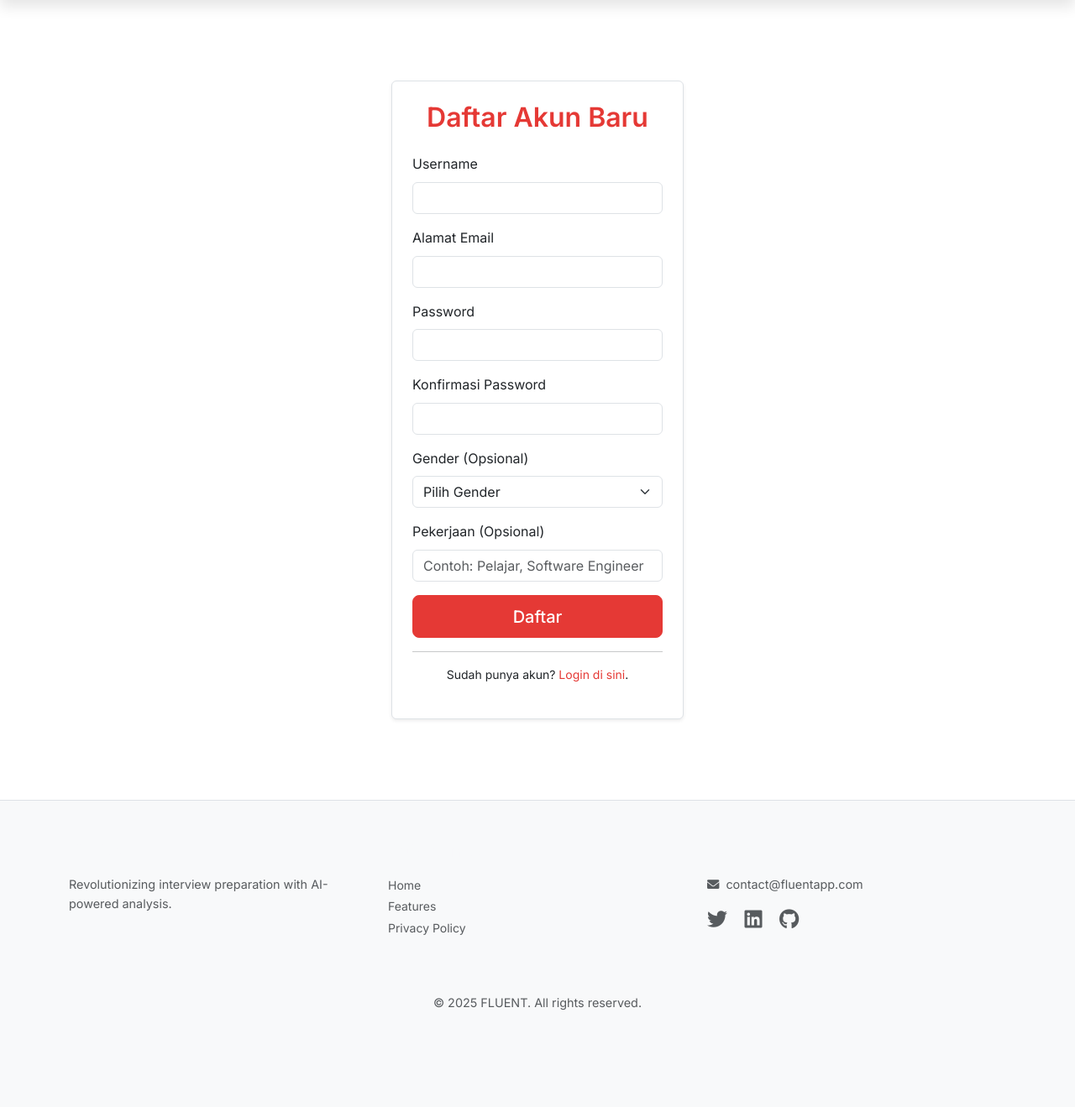
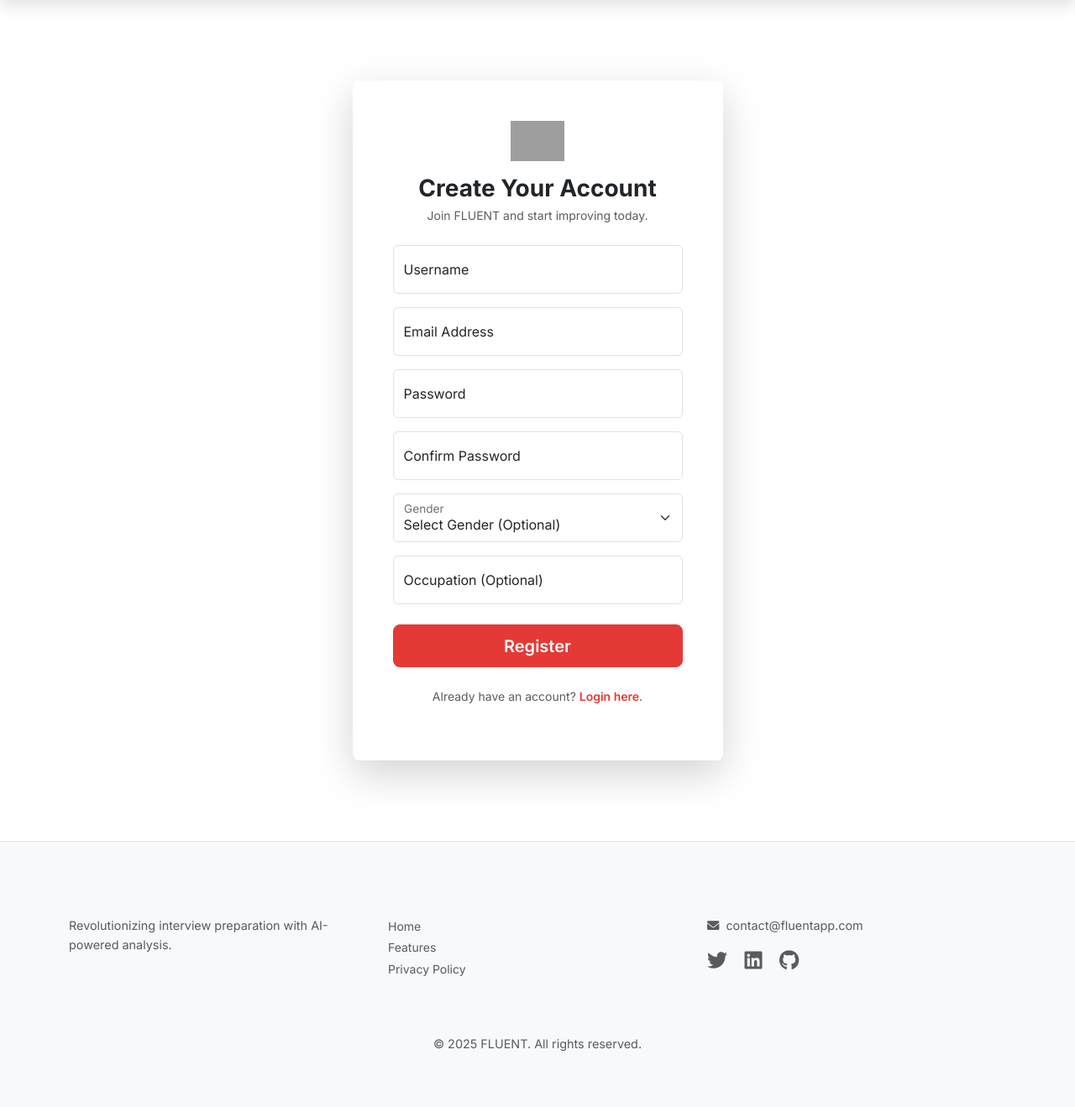
Before and after one commit to IlhamRichie/FLUENT-WEB, a Flask app: page /register in a window 1280 px wide. Shown: the part 80-1399 px from the top of the page at 84% size. Before the commit the page ends 1284 px from the top, so only its background shows below. Run offline with Flask 3, Linux system fonts and the light colour scheme; grey boxes are pictures that could not be loaded.

Commit message:
Build Login, Register, Forgot,reset,otp Page Website

```diff
--- a/backend/templates/auth/register_web.html
+++ b/backend/templates/auth/register_web.html
@@ -1,76 +1,71 @@
 {% extends "base.html" %}
 
-{% block title %}Daftar - FLUENT{% endblock %}
+{% block title %}Register - FLUENT{% endblock %}
 
 {% block content %}
-<div class="container mt-5 mb-5" style="min-height: 60vh;">
+<div class="container my-5 auth-page-container">
     <div class="row justify-content-center">
-        <div class="col-md-6 col-lg-4">
-            <div class="card shadow-sm">
-                <div class="card-body p-4">
-                    <h2 class="card-title text-center mb-4 fluent-red-text">Daftar Akun Baru</h2>
+        <div class="col-md-8 col-lg-6 col-xl-5">
+            <div class="card shadow-lg border-0 fluent-card auth-card rounded-3">
+                <div class="card-body p-4 p-lg-5">
+                    <div class="text-center mb-4">
+                        <img src="{{ url_for('web.web_serve_static', filename='images/fluent-logo.png') }}" alt="FLUENT Logo" style="height: 48px;" class="mb-3">
+                        <h2 class="card-title h3 fw-bold mb-1">Create Your Account</h2>
+                        <p class="text-muted small">Join FLUENT and start improving today.</p>
+                    </div>
+
                     {% with messages = get_flashed_messages(with_categories=true) %}
                         {% if messages %}
                             {% for category, message in messages %}
-                            <div class="alert alert-{{ category }} alert-dismissible fade show" role="alert">
+                            <div class="alert alert-{{ category if category != 'message' else 'info' }} alert-dismissible fade show small py-2" role="alert">
                                 {{ message }}
-                                <button type="button" class="btn-close" data-bs-dismiss="alert" aria-label="Close"></button>
+                                <button type="button" class="btn-close btn-sm" data-bs-dismiss="alert" aria-label="Close"></button>
                             </div>
                             {% endfor %}
                         {% endif %}
                     {% endwith %}
 
-                    <!-- UBAH ACTION FORM -->
                     <form method="POST" action="{{ url_for('web.web_register_submit_route') }}">
-                        {{ csrf_token if csrf_token else '' }} <!-- Flask-WTF atau Flask-SeaSurf akan mengisi ini -->
-                        <div class="mb-3">
-                            <label for="username" class="form-label">Username</label>
-                            <input type="text" class="form-control" id="username" name="username" required>
+                        {{ csrf_token if csrf_token else '' }}
+                        <div class="form-floating mb-3">
+                            <input type="text" class="form-control" id="username" name="username" placeholder="Choose a username" required>
+                            <label for="username">Username</label>
                         </div>
-                        <div class="mb-3">
-                            <label for="email" class="form-label">Alamat Email</label>
-                            <input type="email" class="form-control" id="email" name="email" required>
+                        <div class="form-floating mb-3">
+                            <input type="email" class="form-control" id="email" name="email" placeholder="name@example.com" required>
+                            <label for="email">Email Address</label>
                         </div>
-                        <div class="mb-3">
-                            <label for="password" class="form-label">Password</label>
-                            <input type="password" class="form-control" id="password" name="password" required minlength="6">
+                        <div class="form-floating mb-3">
+                            <input type="password" class="form-control" id="password" name="password" placeholder="Create a password" required minlength="6">
+                            <label for="password">Password</label>
                         </div>
-                        <div class="mb-3">
-                            <label for="confirm_password" class="form-label">Konfirmasi Password</label>
-                            <input type="password" class="form-control" id="confirm_password" name="confirm_password" required>
+                        <div class="form-floating mb-3">
+                            <input type="password" class="form-control" id="confirm_password" name="confirm_password" placeholder="Confirm your password" required>
+                            <label for="confirm_password">Confirm Password</label>
                         </div>
-                        <div class="mb-3">
-                            <label for="gender" class="form-label">Gender (Opsional)</label> <!-- Tambahkan (Opsional) -->
+                        <div class="form-floating mb-3">
                             <select class="form-select" id="gender" name="gender">
-                                <option value="">Pilih Gender</option>
-                                <option value="Male">Laki-laki</option>
-                                <option value="Female">Perempuan</option>
-                                <option value="Not specified">Tidak ingin menyebutkan</option>
+                                <option value="" selected>Select Gender (Optional)</option>
+                                <option value="Male">Male</option>
+                                <option value="Female">Female</option>
+                                <option value="Not specified">Prefer not to say</option>
                             </select>
+                            <label for="gender">Gender</label>
                         </div>
-                        <div class="mb-3">
-                            <label for="occupation" class="form-label">Pekerjaan (Opsional)</label> <!-- Tambahkan (Opsional) -->
-                            <input type="text" class="form-control" id="occupation" name="occupation" placeholder="Contoh: Pelajar, Software Engineer">
+                        <div class="form-floating mb-4">
+                            <input type="text" class="form-control" id="occupation" name="occupation" placeholder="e.g., Student, Engineer">
+                            <label for="occupation">Occupation (Optional)</label>
                         </div>
-                        <div class="d-grid gap-2">
-                            <button type="submit" class="btn btn-primary btn-lg">Daftar</button>
+                        <div class="d-grid">
+                            <button type="submit" class="btn btn-primary btn-lg fw-semibold">Register</button>
                         </div>
                     </form>
-                    <hr>
-                    <p class="text-center small">
-                        <!-- UBAH LINK LOGIN -->
-                        Sudah punya akun? <a href="{{ url_for('web.web_login_route') }}">Login di sini</a>.
+                    <p class="text-center small text-muted mt-4">
+                        Already have an account? <a href="{{ url_for('web.web_login_route') }}" class="fw-semibold text-decoration-none text-primary">Login here</a>.
                     </p>
                 </div>
             </div>
         </div>
     </div>
 </div>
-<style>
-.fluent-red-text {
-    /* Ganti dengan variabel CSS Anda atau warna langsung jika tidak menggunakan variabel */
-    /* color: var(--primary-dark, #e74c3c); Contoh dengan fallback */
-    color: #dc3545; /* Contoh warna merah standar bootstrap */
-}
-</style>
 {% endblock %}
```
Also changed, not shown: backend/templates/auth/forgot_password_web.html (+31 -26 lines), backend/templates/auth/login_web.html (+31 -43 lines), backend/templates/auth/reset_password_form_web.html (+33 -26 lines), backend/templates/auth/verify_otp.html (+31 -25 lines).
